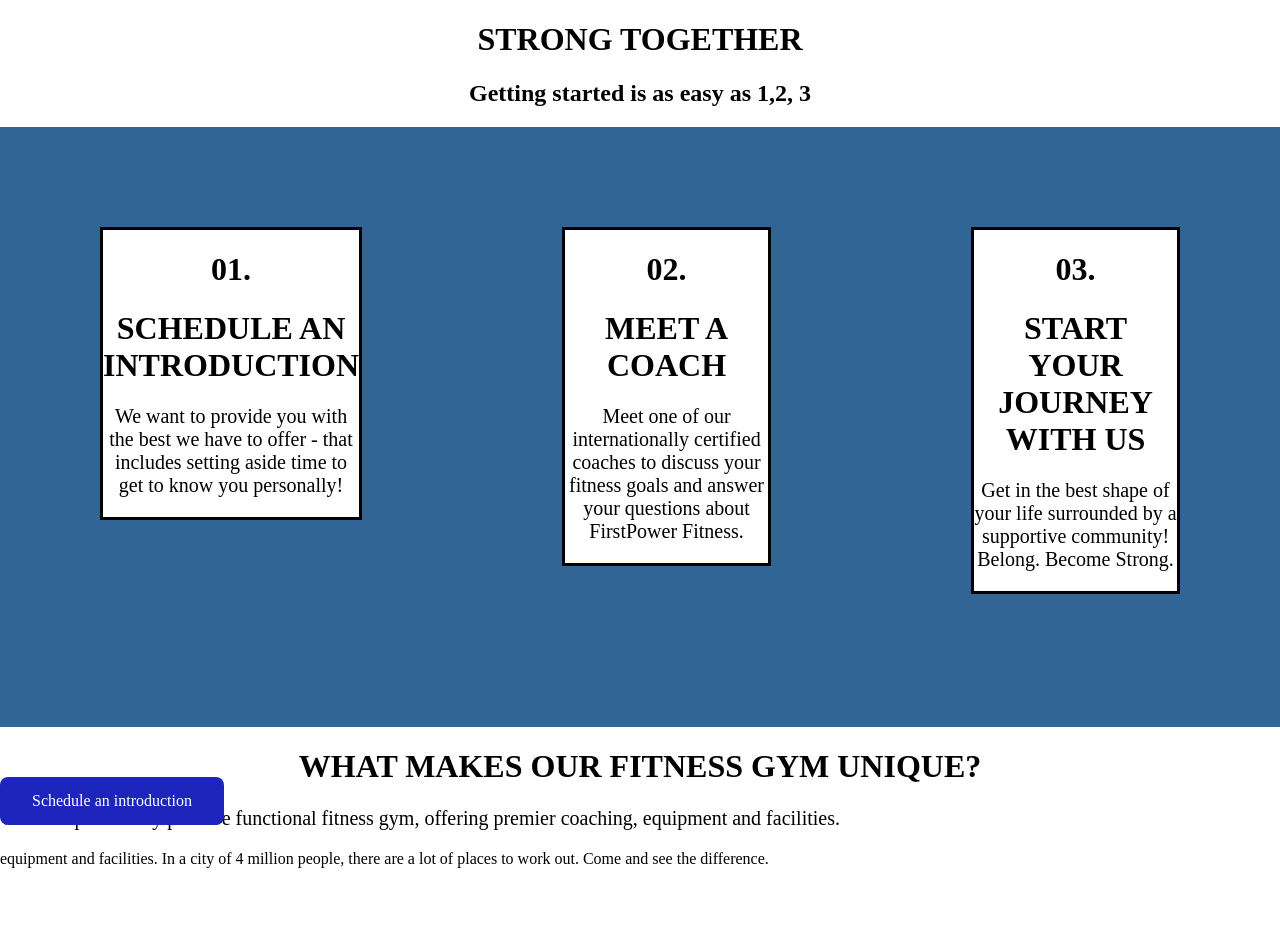
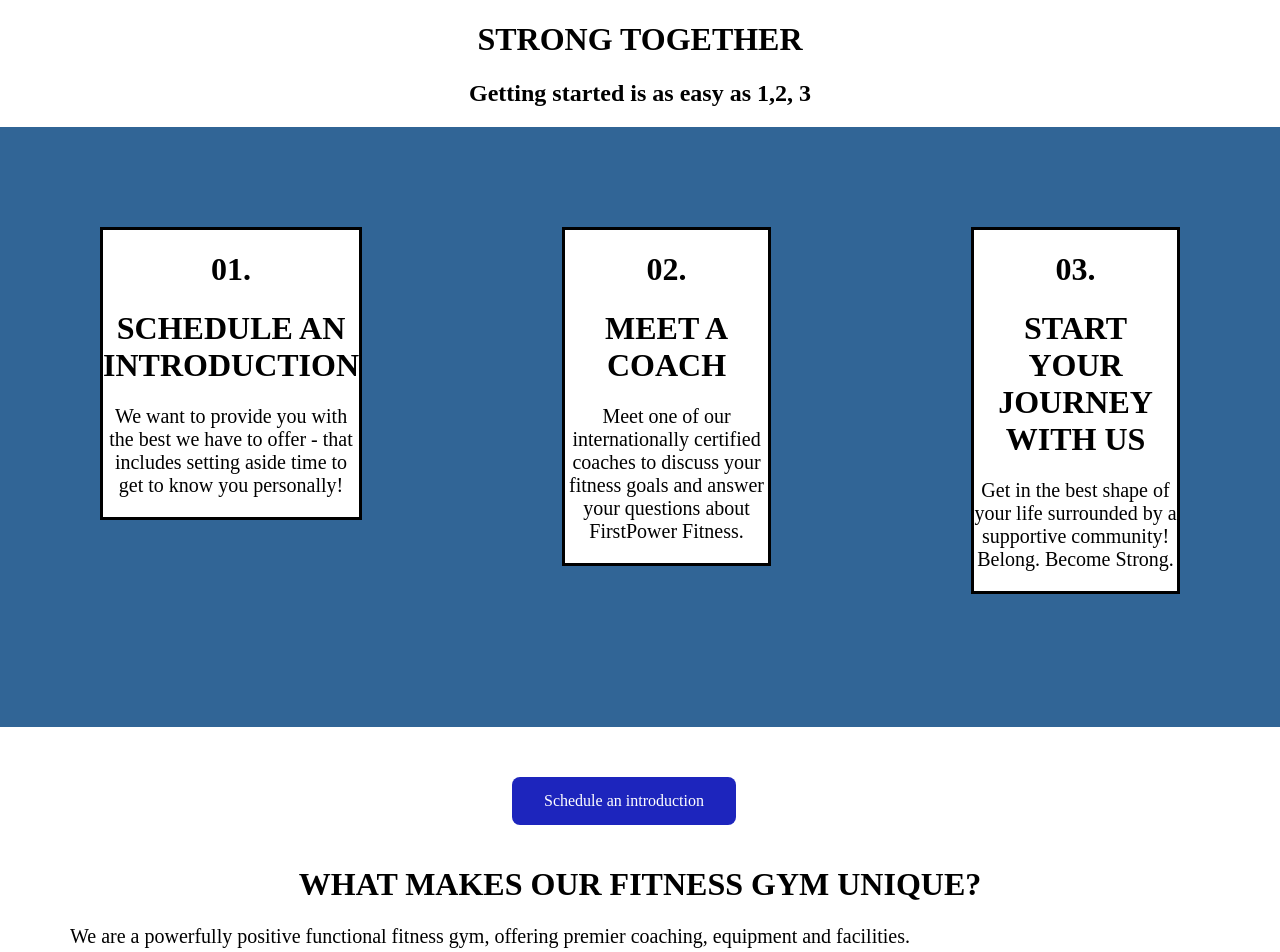
Before and after one commit to Eddahkarambu/Fitness-web-app, a React (Create React App) app: page /Services in a window 1280 px wide. Shown: the top 952 px of the page. Built offline with nearby package versions, Linux system fonts and the light colour scheme.

Commit message:
add margin top and bottom

```diff
--- a/src/Components/Services.css
+++ b/src/Components/Services.css
@@ -45,11 +45,14 @@
       display: inline-block;
       font-size: 16px;
       margin-top:50px ;
+      margin-bottom: 20px;
       justify-content: center;
-      position: absolute;
+      align-items: center;
+      margin-left: 40%;
     }
     .positive{
       font-size: 20px;
+      margin-left: 70px;
     }
 
   /* .service{
--- a/src/Components/Services.js
+++ b/src/Components/Services.js
@@ -60,7 +60,7 @@ function Services() {
           We are a powerfully positive functional fitness gym, offering premier
           coaching, equipment and facilities.
         </p>
-        <p>
+        <p className="positive">
           equipment and facilities. In a city of 4 million people, there are a
           lot of places to work out. Come and see the difference.
         </p>
```
